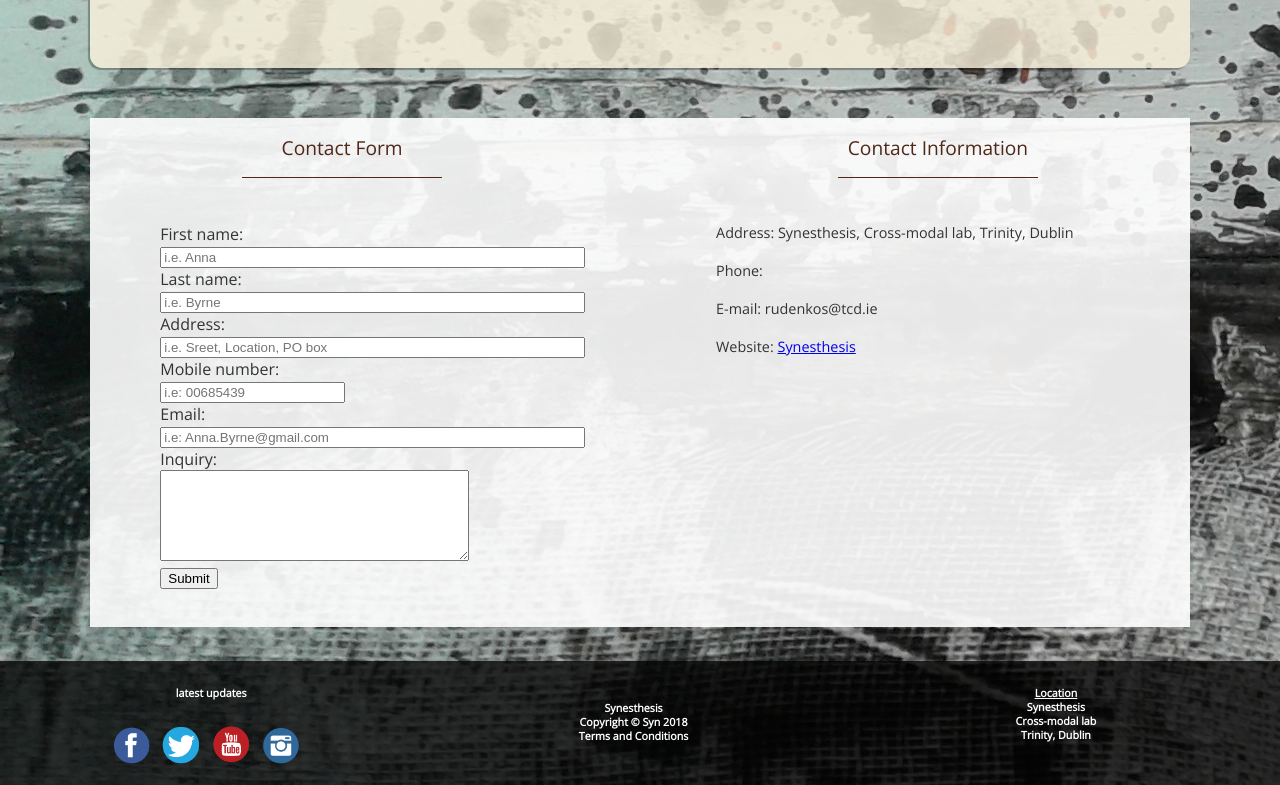
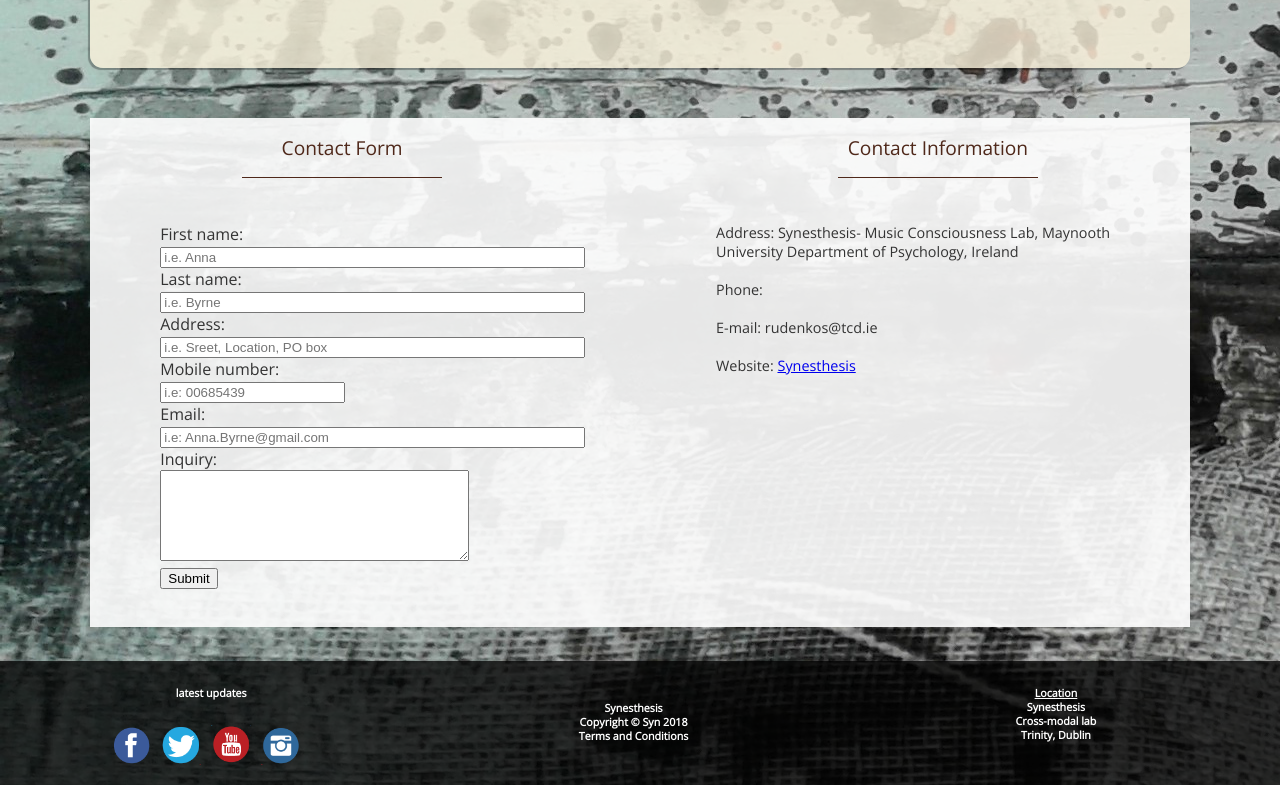
Before and after one commit to synesthesis18/synesthesis18.github.io, a plain HTML site: page contact.html in a window 1280 px wide. Shown: the part 813-1598 px from the top of the page. Drawn offline with nearby package versions, Linux system fonts and the light colour scheme.

Commit message:
Update contact.html

```diff
--- a/contact.html
+++ b/contact.html
@@ -103,7 +103,7 @@
                             <hr>
                             <div class="textContent">
 
-                                <p>Address: Synesthesis, Cross-modal lab, Trinity, Dublin<br/><br/>
+                                <p>Address: Synesthesis- Music Consciousness Lab, Maynooth University Department of Psychology, Ireland<br/><br/>
                                     Phone: <br /><br/>
 
                                     E-mail: rudenkos@tcd.ie<br /><br/>
```
